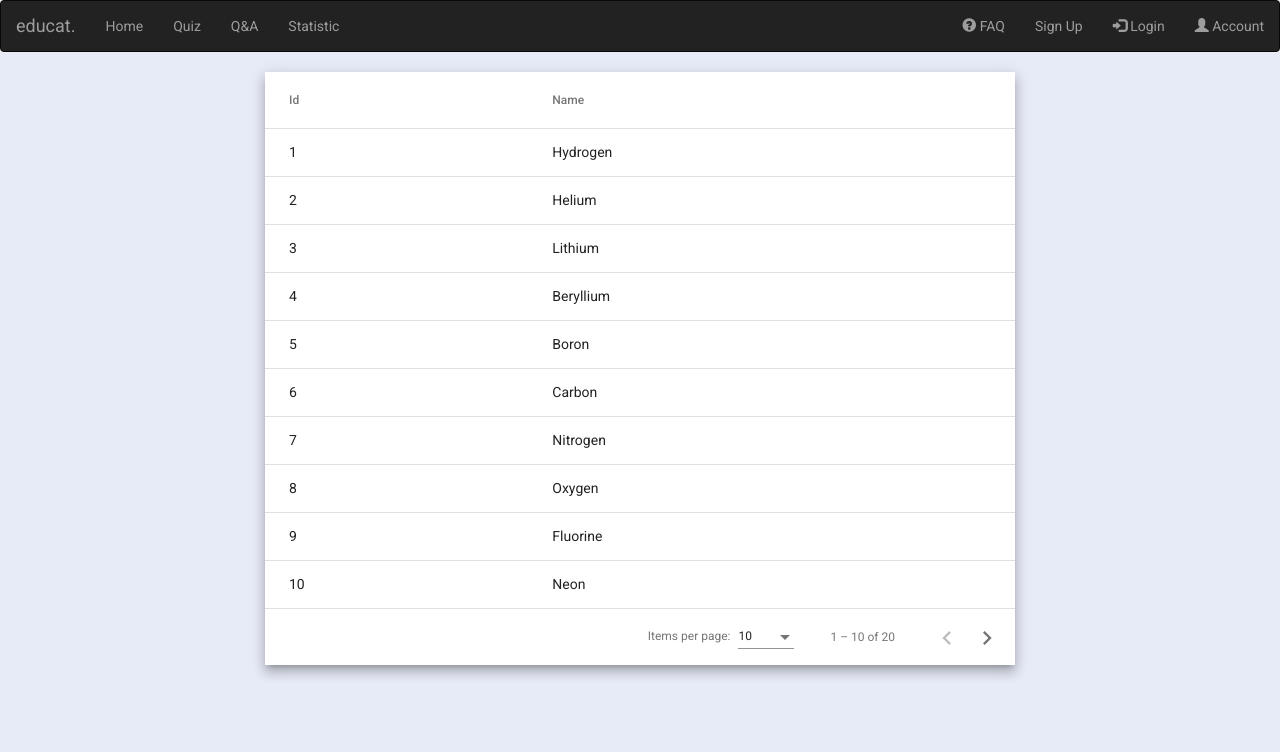
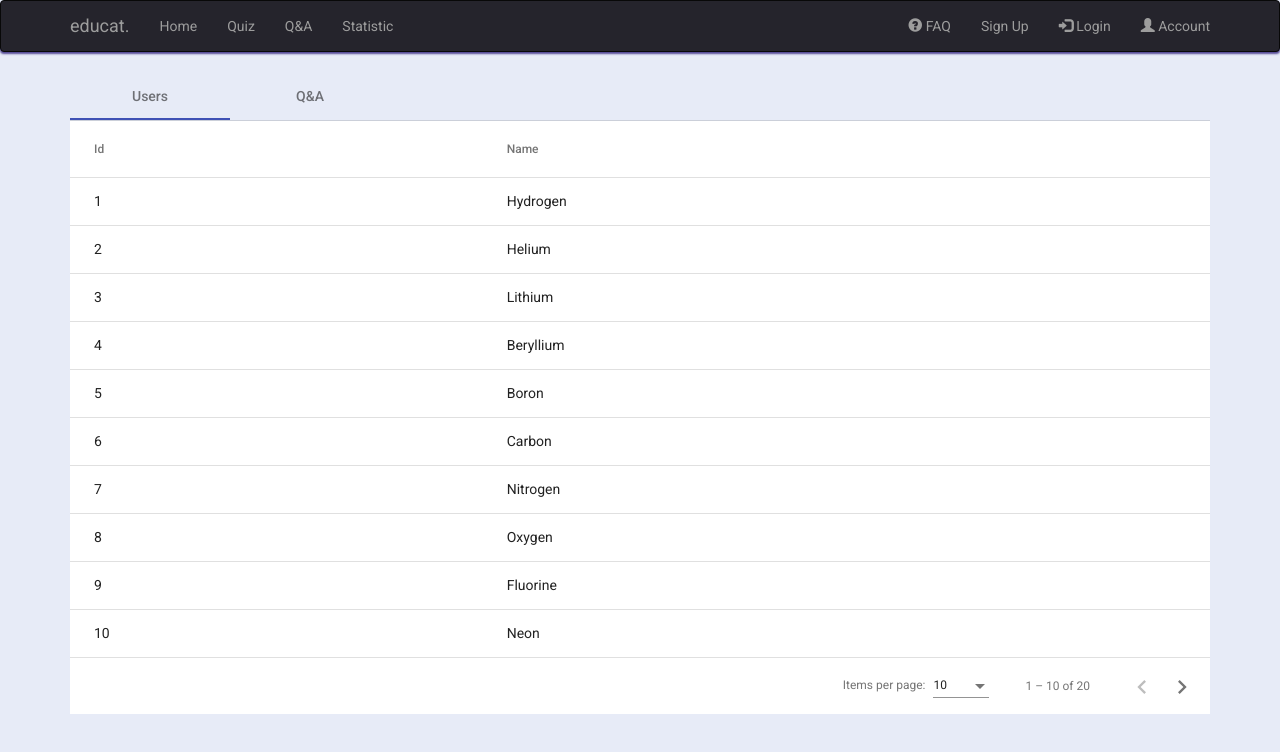
Before and after one commit to kbecker21/Test-Project, an Angular app in the folder ng-quiz/: page /statistic in a window 1280 px wide. Shown: the top 752 px of the page. Built offline with nearby package versions, Linux system fonts and the light colour scheme; no server answers.

Commit message:
- added service for statistic - header menue style

```diff
--- a/ng-quiz/src/app/app.component.html
+++ b/ng-quiz/src/app/app.component.html
@@ -1,7 +1,7 @@
 <app-header></app-header>
 <div class="container">
-    <div class="row">
-        <div class="col-xs-12 col-sm-10 col-md-8 col-sm-offset-1 col-md-offset-2">
+    <div class="row inside">
+        <div class="col-xs-12">
             <router-outlet></router-outlet>
         </div>
     </div>
--- a/ng-quiz/src/app/app.module.ts
+++ b/ng-quiz/src/app/app.module.ts
@@ -7,6 +7,7 @@ import { AppRoutingModule } from './app-routing.module';
 import { MatTableModule } from '@angular/material/table';
 import { MatPaginatorModule } from '@angular/material/paginator';
 import { MatSortModule } from '@angular/material/sort';
+import { MatTabsModule } from '@angular/material/tabs';
 
 import { AppComponent } from './app.component';
 import { HeaderComponent } from './header/header.component';
@@ -45,7 +46,8 @@ import { MatExpansionModule } from '@angular/material/expansion';
     MatTableModule,
     MatPaginatorModule,
     MatSortModule,
-    MatExpansionModule
+    MatExpansionModule,
+    MatTabsModule
   ],
   providers: [],
   bootstrap: [AppComponent]
--- a/ng-quiz/src/app/header/header.component.html
+++ b/ng-quiz/src/app/header/header.component.html
@@ -1,5 +1,8 @@
 <nav class="navbar navbar-inverse">
     <div class="container-fluid">
+        <div class="container">
+            <div class="row">
+                <div class="col-xs-12">
                     <div class="navbar-header">
                         <a class="navbar-brand" href="#">educat.</a>
                     </div>
@@ -15,5 +18,9 @@
                         <li><a routerLink="login"><span class="glyphicon glyphicon-log-in"></span> Login</a></li>
                         <li><a href="#"><span class="glyphicon glyphicon-user"></span> Account</a></li>
                     </ul>
+
+                </div>
+            </div>
+        </div>
     </div>
 </nav>
--- /dev/null
+++ b/ng-quiz/src/app/shared/services/statistic.service.ts
@@ -0,0 +1,18 @@
+import { HttpClient } from '@angular/common/http';
+import { Injectable } from '@angular/core';
+
+@Injectable({
+  providedIn: 'root'
+})
+export class StatisticService {
+
+  users = {};
+
+  constructor(private http: HttpClient) { }
+
+
+  getUsers() {
+    return this.http.get<any>('https://gorest.co.in/public/v1/posts');
+  }
+
+}
--- a/ng-quiz/src/app/statistic/statistic.component.html
+++ b/ng-quiz/src/app/statistic/statistic.component.html
@@ -1 +1,6 @@
-<app-data-table></app-data-table>
+<mat-tab-group mat-align-tabs="start">
+    <mat-tab label="Users">
+        <app-data-table></app-data-table>
+    </mat-tab>
+    <mat-tab label="Q&A">Content 2</mat-tab>
+</mat-tab-group>
--- a/ng-quiz/src/app/statistic/statistic.component.ts
+++ b/ng-quiz/src/app/statistic/statistic.component.ts
@@ -1,4 +1,7 @@
+import { HttpClient } from '@angular/common/http';
 import { Component, OnInit } from '@angular/core';
+import { StatisticService } from '../shared/services/statistic.service';
+
 
 @Component({
   selector: 'app-statistic',
@@ -7,9 +10,18 @@ import { Component, OnInit } from '@angular/core';
 })
 export class StatisticComponent implements OnInit {
 
-  constructor() { }
+  users = {};
+
+  constructor(private statistic: StatisticService) { }
 
   ngOnInit(): void {
+
+    this.statistic.getUsers().subscribe(data => {
+      this.users = data;
+      console.log(data);
+    });;
+
+
   }
 
 }
--- a/ng-quiz/src/styles.css
+++ b/ng-quiz/src/styles.css
@@ -1,6 +1,4 @@
-body{
-    background-color: #e7ebf7;
-}
+
 
 .centerImage{
     display: block;
@@ -8,4 +6,17 @@ body{
     margin-right: auto;
 }
 html, body { height: 100%; }
-body { margin: 0; font-family: Roboto, "Helvetica Neue", sans-serif; }
+body {
+    margin: 0;
+    font-family:
+    Roboto, "Helvetica Neue", sans-serif;
+    background-color: #e7ebf7;
+ }
+
+
+/*Nav*/
+.navbar-inverse{
+	background-color:#25242c;
+	box-shadow: 0px 2px 2px 0px rgba(84, 73, 149);
+    color:white;
+}
```
Also changed, not shown: ng-quiz/src/app/statistic/data-table/data-table-datasource.ts (+22 -22 lines), 1 other file (tests, documents, lock files or other folders). Lines whose indentation alone changed are shown as unchanged.
